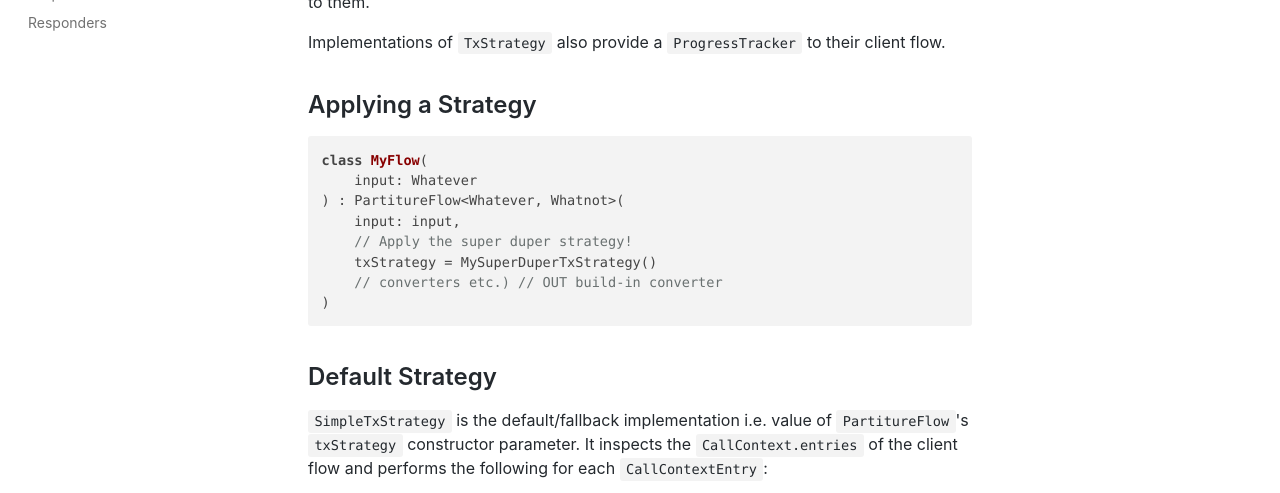
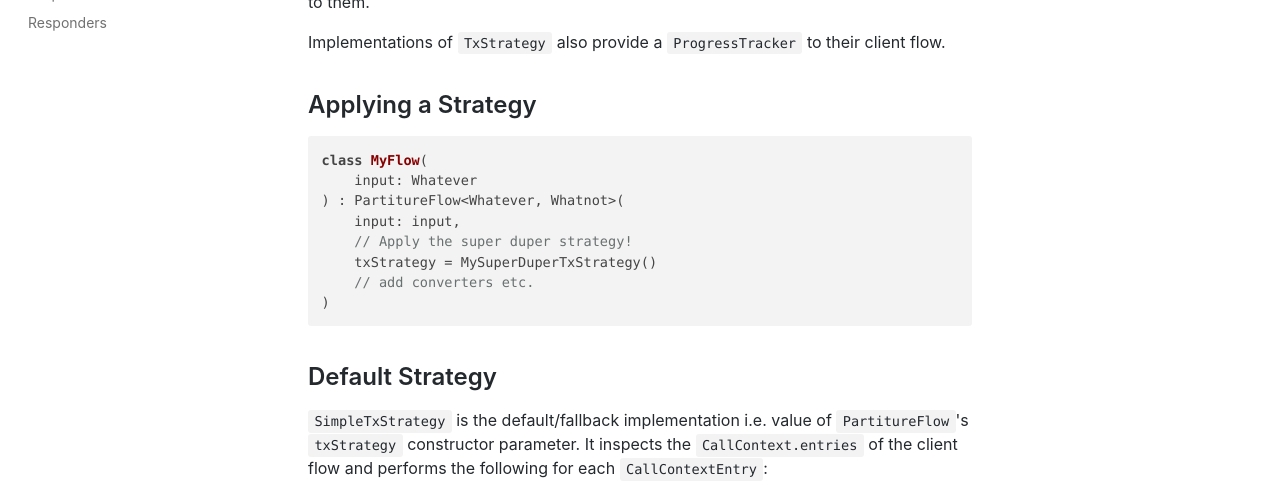
Before and after one commit to manosbatsis/partiture, a plain HTML site: page docs/txstrategies.html in a window 1280 px wide. Shown: the part 236-729 px from the top of the page. Drawn offline with nearby package versions, Linux system fonts and the light colour scheme; a script that the page names is missing.

Commit message:
Deploy website
Deploy website version based on e51214afce125f83c1b1f77d8f9ef58f13e71377

```diff
--- a/docs/txstrategies.html
+++ b/docs/txstrategies.html
@@ -73,7 +73,7 @@ strategies provided to them.</p>
     input: input,
     <span class="hljs-comment">// Apply the super duper strategy!</span>
     txStrategy = MySuperDuperTxStrategy()
-    <span class="hljs-comment">// converters etc.) // OUT build-in converter</span>
+    <span class="hljs-comment">// add converters etc.</span>
 )
 </code></pre>
 <h2><a class="anchor" aria-hidden="true" id="default-strategy"></a><a href="#default-strategy" aria-hidden="true" class="hash-link"><svg class="hash-link-icon" aria-hidden="true" height="16" version="1.1" viewBox="0 0 16 16" width="16"><path fill-rule="evenodd" d="M4 9h1v1H4c-1.5 0-3-1.69-3-3.5S2.55 3 4 3h4c1.45 0 3 1.69 3 3.5 0 1.41-.91 2.72-2 3.25V8.59c.58-.45 1-1.27 1-2.09C10 5.22 8.98 4 8 4H4c-.98 0-2 1.22-2 2.5S3 9 4 9zm9-3h-1v1h1c1 0 2 1.22 2 2.5S13.98 12 13 12H9c-.98 0-2-1.22-2-2.5 0-.83.42-1.64 1-2.09V6.25c-1.09.53-2 1.84-2 3.25C6 11.31 7.55 13 9 13h4c1.45 0 3-1.69 3-3.5S14.5 6 13 6z"></path></svg></a>Default Strategy</h2>
```
Also changed, not shown: docs/txstrategies/index.html (+1 -1 lines).
